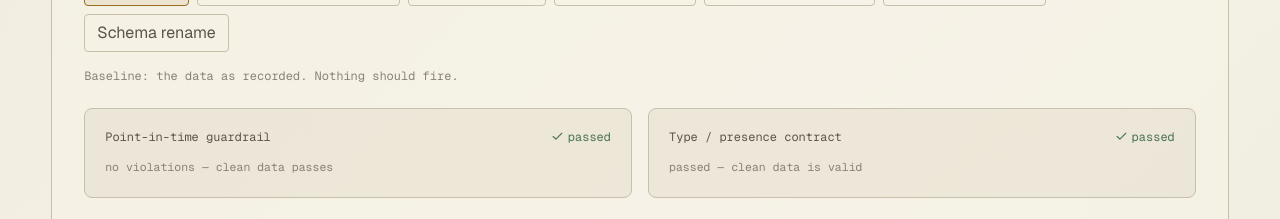
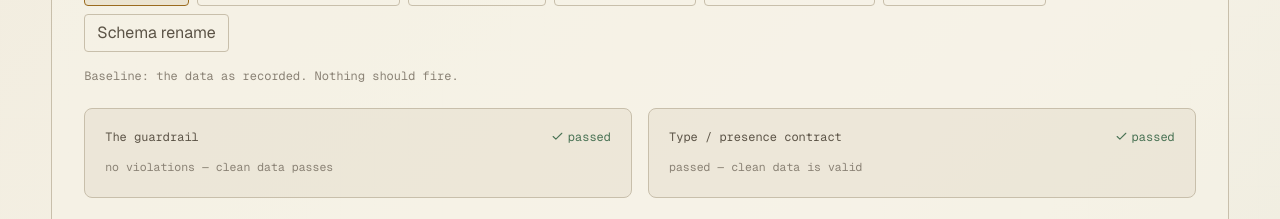
Before and after one commit to coconut-labs/ccocnutlabs-LP, a Next.js app: page /projects/silent-data-regression-guardrail in a window 1280 px wide. Shown: the part 1480-1699 px from the top of the page. Built offline with nearby package versions, Linux system fonts and the light colour scheme; no server answers.

Commit message:
fix(demo): label unit A's card 'The guardrail', not 'Point-in-time' (copy-paste)

```diff
--- a/app/projects/silent-data-regression-guardrail/Demo.tsx
+++ b/app/projects/silent-data-regression-guardrail/Demo.tsx
@@ -60,7 +60,7 @@ export default function Demo() {
       {/* two verdicts */}
       <div className="mt-6 grid gap-4 sm:grid-cols-2">
         <Verdict
-          name="Point-in-time guardrail"
+          name="The guardrail"
           flagged={guardrailFlagged}
           good={active === null ? !guardrailFlagged : guardrailFlagged}
           detail={
```
